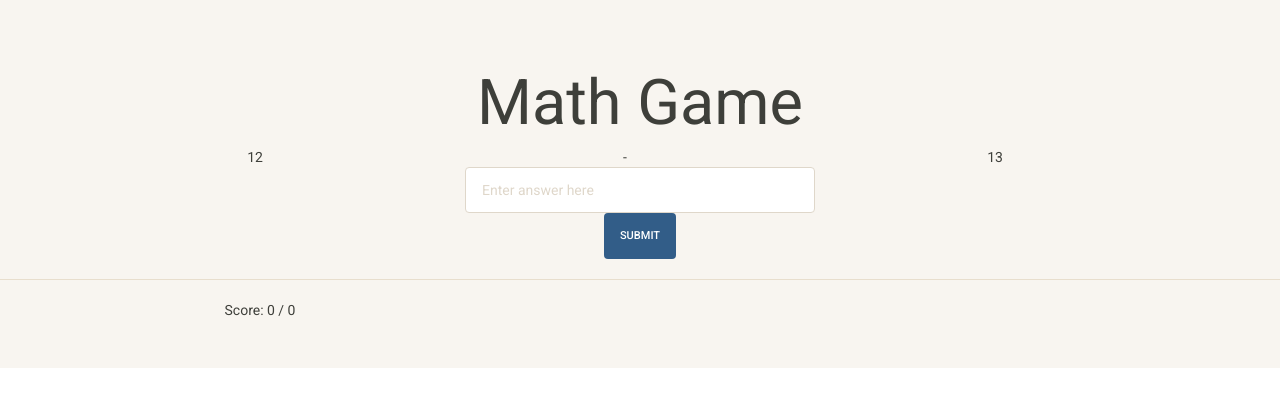
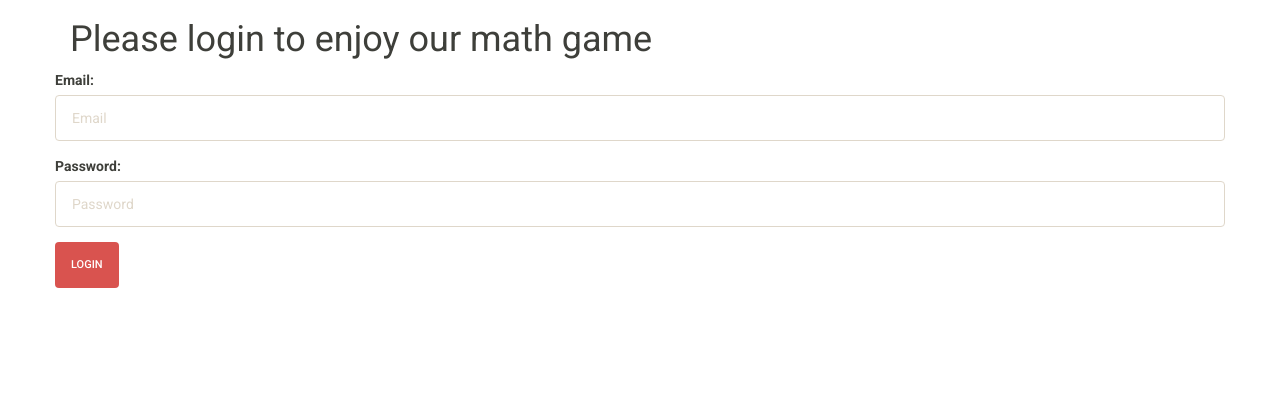
Before and after one commit to llowenstein/mathgame, a PHP site: page / in a window 1280 px wide. Shown: the top 407 px of the page. Run offline with PHP 8.4, Linux system fonts and the light colour scheme.

Commit message:
added a validate php file, and am working on getting the validation to work

```diff
--- a/index.php
+++ b/index.php
@@ -3,69 +3,20 @@
 <link href="css/bootstrap.min.css" rel="stylesheet" media="screen">
 <meta name="viewport" content="width=device-width, initial-scale=1">
 
-<div class="jumbotron">
-    <div class="container">
-        <!--Header-->
-        <div>
-            <h1 class="text-center">Math Game</h1>
+
+<div class="container">
+    <h1>Please login to enjoy our math game</h1>
+    <form method="POST" action="validate.php" class="form-horizontal">
+        <div class="form-group">
+            <label for="email">Email:</label>
+            <input type="text" name="email" class="form-control" placeholder="Email" maxlength="10">
         </div>
-        <!--body-->
-    </div>
-
-    <?php
-    //hard coded username and password
-    $username = "a@a.a";
-    $password = "aaa";
-
-    $firstNumber = rand(0,20);
-    $secondNumber = rand(0,20);
-    $operationRandom = rand(0,1);
-    $operation = " ";
-
-    //score keeps your score, outOF keeps how many questions you have done so far.
-    $score = 0;
-    $outOf = 0;
-
-    /*random number between 0 and 1. if 1, $operator will be addition. if 0, $operator will be subtraction.*/
-    if($operationRandom == 0){
-        $operation = "+";
-    }
-    else if($operationRandom == 1){
-        $operation = "-";
-    }
-
-
-    ?>
-
-    <!--print out both numbers and operator(+ or -)-->
-    <div class="container">
-        <div class="row text-center col-xs-12">
-            <span class="col-xs-4"><?php echo $firstNumber ?></span>
-            <span class="col-xs-4"><?php echo $operation ?></span>
-            <span class="col-xs-4"><?php echo $secondNumber ?></span>
+        <div class="form-group">
+            <label for="password">Password:</label>
+            <input type="password" name="password" class="form-control" placeholder="Password" maxlength="10">
         </div>
-    </div>
-
-    <!--Input text field. Enter answer here-->
-    <div class="container">
-        <div class="col-xs-4 col-xs-offset-4">
-            <input type="text" class="form-control" name="input" size="10" placeholder="Enter answer here">
+        <div class="form-group">
+            <input type="submit" class="btn btn-danger" value="Login">
         </div>
-    </div>
-
-    <!--Submit button-->
-    <div class="container">
-        <div class="row text-center">
-            <input type="submit" class="btn btn-primary">
-        </div>
-    </div>
-
-    <!--Horizontal rule-->
-    <hr>
-
-    <!--Score span-->
-    <div class="container text-center">
-        <span class="col-xs-4">Score: <?php echo $score?> / <?php echo $outOf ?></span>
-    </div>
-
+    </form>
 </div>
```
Also changed, not shown: mathGame.php (+71 -0 lines), validate.php (added, +23 -0 lines).
